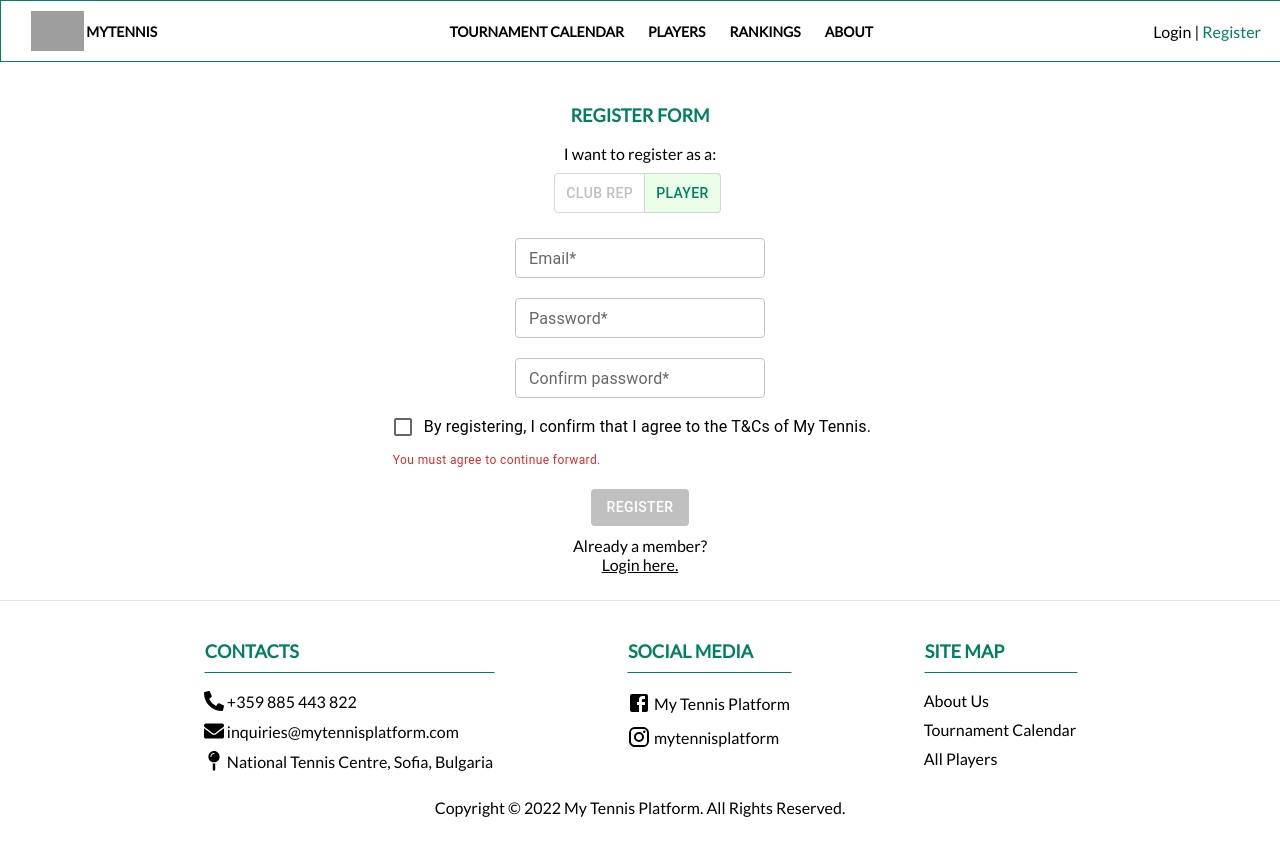
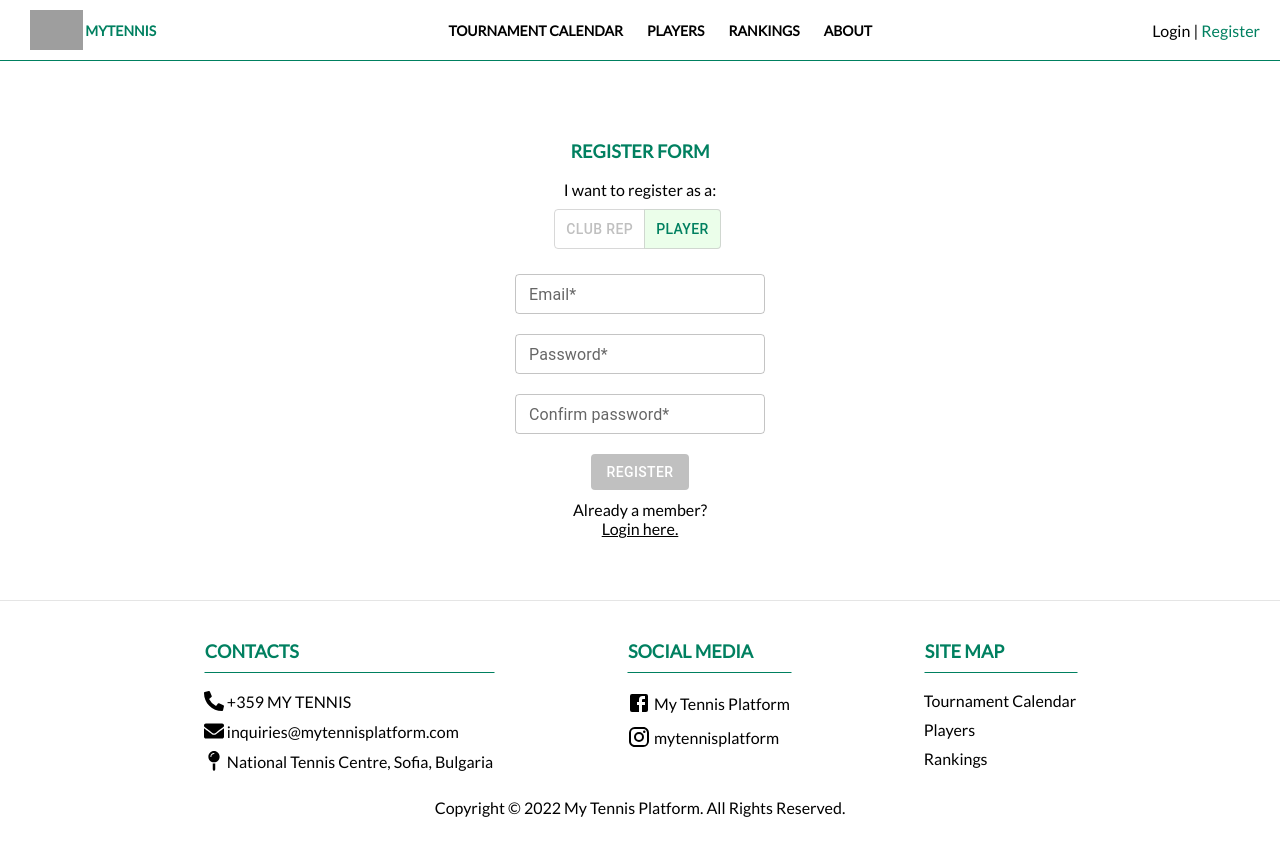
Before and after one commit to kkapitanova/mytennis, a React (Create React App) app: page /register in a window 1280 px wide. Built offline with nearby package versions, Linux system fonts and the light colour scheme; grey boxes are pictures that could not be loaded.

Commit message:
improvements

```diff
--- a/src/App.js
+++ b/src/App.js
@@ -23,7 +23,7 @@ import {
   Footer,
   MyTournaments,
   About,
-  Chats,
+  // Chats,
   LogoutSuccess,
   Profile
 } from './containers'
@@ -105,12 +105,12 @@ const authenticatedNavbarRoutes = [
     exact: true,
     Component: MyTournaments
   },
-  {
-    path: '/chats',
-    name: "Chats",
-    exact: true,
-    Component: Chats
-  },
+  // { // uncomment when chats feature is ready
+  //   path: '/chats',
+  //   name: "Chats",
+  //   exact: true,
+  //   Component: Chats
+  // },
 ]
 
 const authenticatedRoutes = [
--- a/src/containers/footer/Footer.jsx
+++ b/src/containers/footer/Footer.jsx
@@ -26,7 +26,7 @@ const Footer = () => {
                             </h3>
                             <div className="section-wrapper-item">
                                 <a href="tel:+35988423108">
-                                    <FontAwesomeIcon style={{height: "20px", width: "20px"}} icon={faPhoneAlt}/>&nbsp;+359&nbsp;885&nbsp;443&nbsp;822
+                                    <FontAwesomeIcon style={{height: "20px", width: "20px"}} icon={faPhoneAlt}/>&nbsp;+359&nbsp;MY&nbsp;TENNIS
                                 </a>
                             </div>
                             <div className="section-wrapper-item">
@@ -55,17 +55,18 @@ const Footer = () => {
                             <h3>Site Map
                                 {/* {t("Footer.SiteMap")} */}
                             </h3>
-                            <Link to="/about">About Us</Link>
                             {/* <Link to="/contacts">{t("Footer.GetInTouch")}</Link> */}
                             <Link to="/tournament-calendar">Tournament Calendar</Link>
-                            <Link to="/players">All Players</Link>
+                            <Link to="/players">Players</Link>
+                            <Link to="/rankings">Rankings</Link>
+                            {/* <Link to="/about">About Us</Link> */}
                         </div>
                         {userData && userData.role && <div className="section-wrapper">
                             <h3>For You</h3>
                             {/* <Link to="/contacts">{t("Footer.GetInTouch")}</Link> */}
                             {userData.role === 'clubRep' && <Link to="/tournament-submission">Tournament Submission</Link>}
                             <Link to="/my-tournaments">My Tournaments</Link>
-                            {userData.role === 'player' && <Link to="/chats">Chats</Link>}
+                            {/* {userData.role === 'player' && <Link to="/chats">Chats</Link>} uncomment when chats feature is ready */}
                         </div>}
                     </div>
                 <div className="copyright-wrapper">Copyright © 2022 My Tennis Platform. All Rights Reserved.
--- a/src/containers/my-tournaments/MyTournaments.jsx
+++ b/src/containers/my-tournaments/MyTournaments.jsx
@@ -602,12 +602,12 @@ const MyTournaments = () => {
                 </div>) :
             userData?.role?.toLowerCase() === 'clubrep' ?
                 (<div className="helper-text">
-                    Here you can preview all of the tournaments you have submitted and their status.
+                    Here you can preview all of the tournaments you have submitted.
                     'Waiting for Approval' means that the tournament is waiting to be approved by an admin. 'Declined' means that the request for a tournament has been rejected.
                 </div>) :
             userData?.role?.toLowerCase() === 'player' &&
                 <div className="helper-text">
-                    Here you can preview the tournaments you have signed up for.
+                    Here you can preview the tournaments you have signed up for/withdrawn from.
                     You can withdraw from any tournament, but withdrawing meeans you will not be able to sign up for the tournament again.
                 </div>
             }
--- a/src/containers/navbar/NavBar.scss
+++ b/src/containers/navbar/NavBar.scss
@@ -11,7 +11,7 @@
     width: 100%;
     z-index: 4;
     animation: 1s ease-out 0s 1 slideInFromTop;
-    border: 1px solid $accent;
+    border-bottom: 1px solid $accent;
     height: 60px;
     overflow: visible;
 }
--- a/src/containers/profile/Profile.jsx
+++ b/src/containers/profile/Profile.jsx
@@ -270,6 +270,18 @@ const Profile = () => {
                                             required
                                             disabled={userData.familyName ? true : false}
                                         />
+                                        <TextField
+                                            id="role"
+                                            name="role"
+                                            label="User Role"
+                                            variant="outlined"
+                                            value={data.role === 'clubRep' ? 'Club Representative' : data.role === 'player' ? 'Player' : 'Admin'}
+                                            size="small"
+                                            sx={{marginTop: '20px', width: 250}}
+                                            onChange={handleChange}
+                                            required
+                                            disabled={true}
+                                        />
                                         <LocalizationProvider dateAdapter={AdapterDateFns}>
                                             <Stack spacing={1}>
                                                 <DesktopDatePicker
@@ -475,6 +487,7 @@ const Profile = () => {
                                 <div className="flex wrap align-center justify-center" style={{marginTop: 10}}>
                                     <Button variant="contained" sx={{margin: '10px 5px 0px 5px !important'}} type="submit" onClick={handleDataUpdate} disabled={isDisabled()} startIcon={<UpdateIcon />}>Update Profile</Button>
                                 </div>
+                                <div className="personal-id text-left grey">Note: Your unique personal ID is {data.userID}.</div>
                             </div>}
                         </div>
                     </div>
--- a/src/containers/profile/Profile.scss
+++ b/src/containers/profile/Profile.scss
@@ -54,6 +54,10 @@
     padding: 10px;
     margin-top: 50px;
     text-align: left;
+}
+
+.personal-id {
+    margin-top: 20px;
 }
 
 .clear-button.main-section {
--- a/src/containers/register/Register.jsx
+++ b/src/containers/register/Register.jsx
@@ -47,9 +47,13 @@ const Register = () => {
 
         if (!userData.password || !userData.email || !userData.confirmPassword) {
             toast.error('Please fill out all of the fields.')
-        } else if (!checked) {
-            toast.error('Please read and agree to the T&Cs.')
-        } else if (userData.password !== userData.confirmPassword) {
+        }
+
+        // else if (!checked) { //uncomment if you decide to add the T&C's checkmark here instead of in the profile
+        //     toast.error('Please read and agree to the T&Cs.')
+        // }
+
+        else if (userData.password !== userData.confirmPassword) {
             toast.error('Passwords do not match.')
         } else {
             createUserWithEmailAndPassword(authentication, userData.email, userData.password)
@@ -145,8 +149,7 @@ const Register = () => {
                 onChange={handleChange}
                 sx={{marginTop: '20px', width: 250}}
             />
-            <FormControl sx={{ m: 1 }} component="fieldset" variant="standard" error={!checked}>
-                {/* <FormLabel component="legend">Assign responsibility</FormLabel> */}
+            {/* <FormControl sx={{ m: 1 }} component="fieldset" variant="standard" error={!checked}>
                 <FormGroup>
                 <FormControlLabel
                     control={
@@ -156,8 +159,8 @@ const Register = () => {
                 />
                 </FormGroup>
                 <FormHelperText>You must agree to continue forward.</FormHelperText>
-            </FormControl>
-            <Button variant="contained" sx={{margin: '10px !important'}} type="submit" onClick={handleRegister} disabled={!userData.email || !userData.password || !userData.confirmPassword}>Register</Button>
+            </FormControl> */}
+            <Button variant="contained" sx={{margin: '20px 0px 10px 0px!important'}} type="submit" onClick={handleRegister} disabled={!userData.email || !userData.password || !userData.confirmPassword}>Register</Button>
             <div className="flex-column">
                 <div>Already a member?</div>
                 <div className="underlined pointer" onClick={() => history.push('/login')}>Login here.</div>
```
